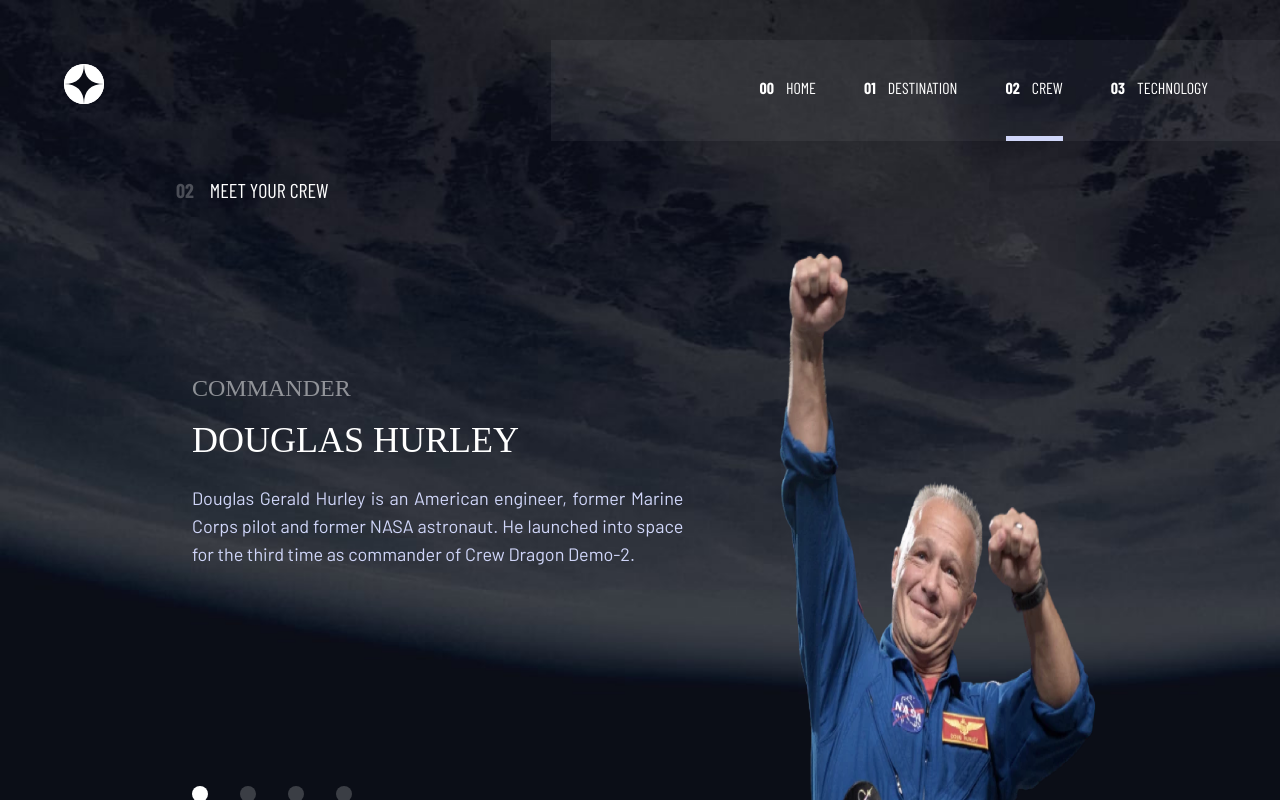
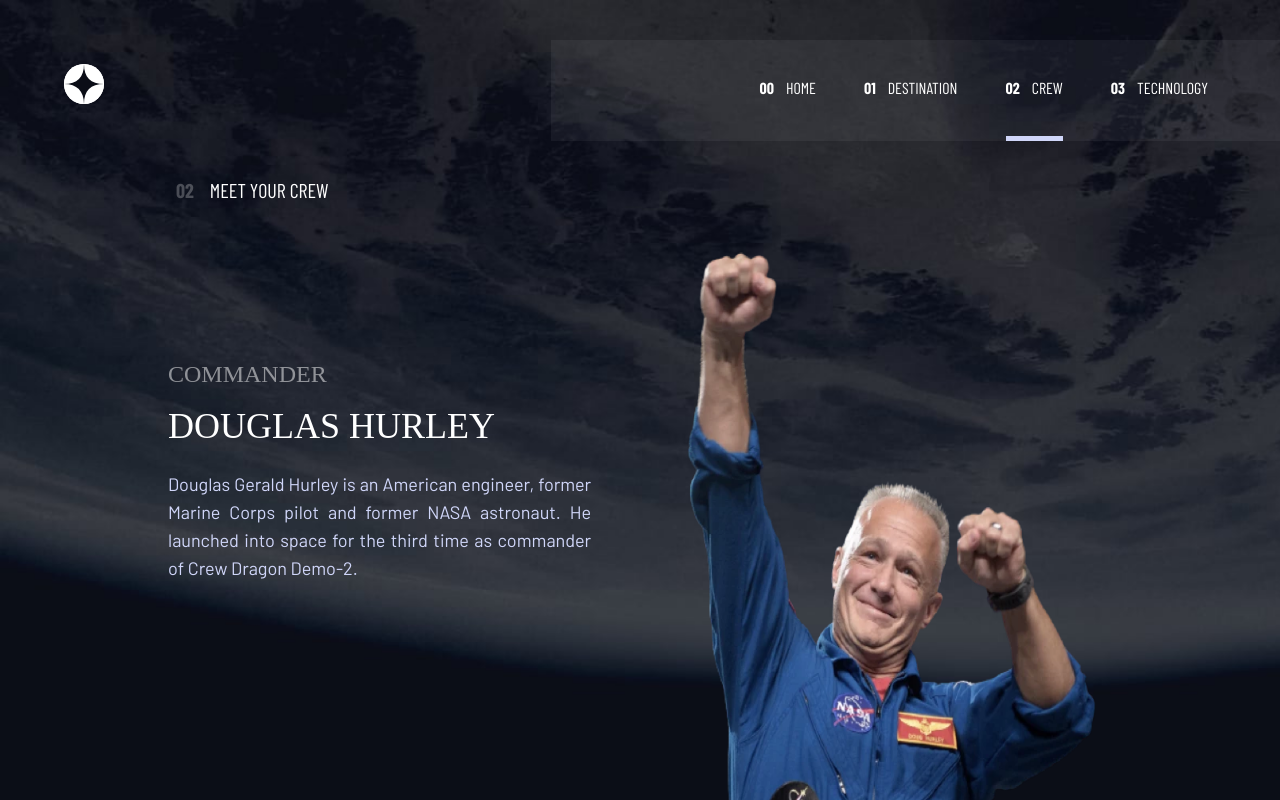
Before and after one commit to Mikwuegbu/spaceTourism, a React (Vite) app: page /crew in a window 1280 px wide. Shown: the top 800 px of the page. Built offline with nearby package versions, Linux system fonts and the light colour scheme; a web font is replaced by a local one.

Commit message:
corrections

```diff
--- a/src/pages/Crew.jsx
+++ b/src/pages/Crew.jsx
@@ -42,8 +42,8 @@ const Crew = () => {
 					<span className="font-bold opacity-25 px-4">02</span>
 					MEET YOUR CREW
 				</div>
-				<div className="md:px-20 lg:px-0 lg:flex lg:items-center lg:space-x-10">
-					<div className="flex flex-col items-center lg:items-start text-center lg:text-justify py-16 lg:px-8">
+				<div className="md:px-20 lg:px-0 lg:flex lg:items-center lg:space-x-16">
+					<div className="flex flex-col lg:w-full items-center lg:items-start text-center lg:text-justify py-8 lg:py-16 lg:px-2">
 						<div className="space-y-1.5 md:space-y-4">
 							<p className="font-Bellefair font-normal text-lg md:text-2xl opacity-50">
 								{currentCrew.role.toUpperCase()}
```
